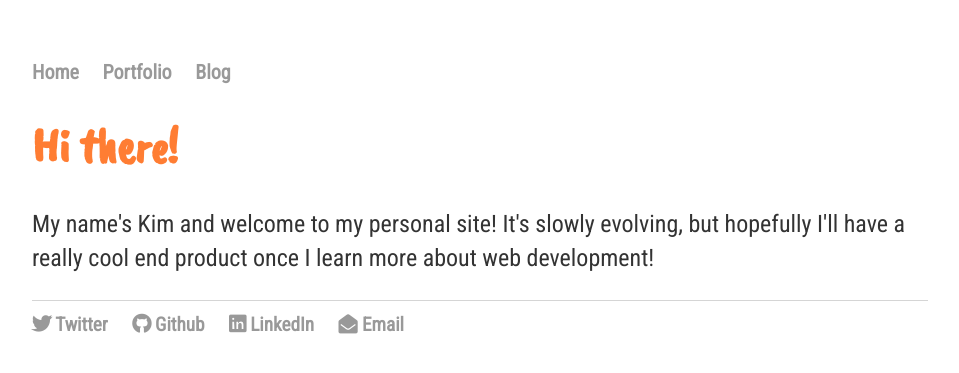
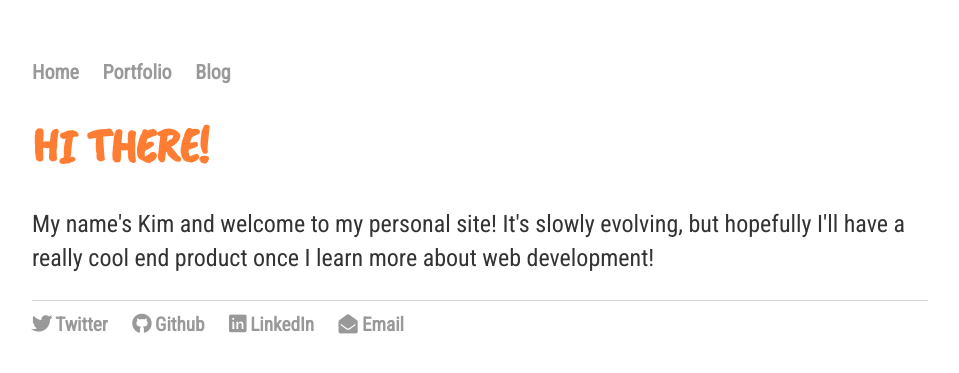
Before and after one commit to czolish/czolish.github.io, a Jekyll site: the page built from index.html, in a window 1280 px wide. Shown: the top 373 px of the page, without its empty margins (160-1119 px from the left). Built offline with Jekyll 4.4.1, drawn with Linux system fonts in a browser that asks for light colours; nearby versions of some CDN libraries; some web fonts are replaced; comment, search, counter and statistics services are not loaded.

Commit message:
Remove some commented out shtuff

```diff
--- a/index.html
+++ b/index.html
@@ -3,8 +3,6 @@ layout: default
 title: Kimberley Czupil | www.czupil.com
 ---
 <div class="blurb">
-	<h1 class="page-title">Hi there!</h1>
+	<h1 class="page-title">HI THERE!</h1>
 	<p>My name's Kim and welcome to my personal site! It's slowly evolving, but hopefully I'll have a really cool end product once I learn more about web development!</p>
-	<!--<p>A little more about me, I was born and raised in the Bay Area and I attended UC Santa Cruz, where I obtained my bachelor's degree in Environmental Studies in 2015. Since then, I've worked in education administration, but I am currently pursuing a career in Environmental Planning.</p>
-	<p>I'm also very interested in web development and am trying to teach myself JavaScript, JQuery, React, and Rails. There's definitely a lot to learn!</p> -->
 </div><!-- /.blurb -->
```
